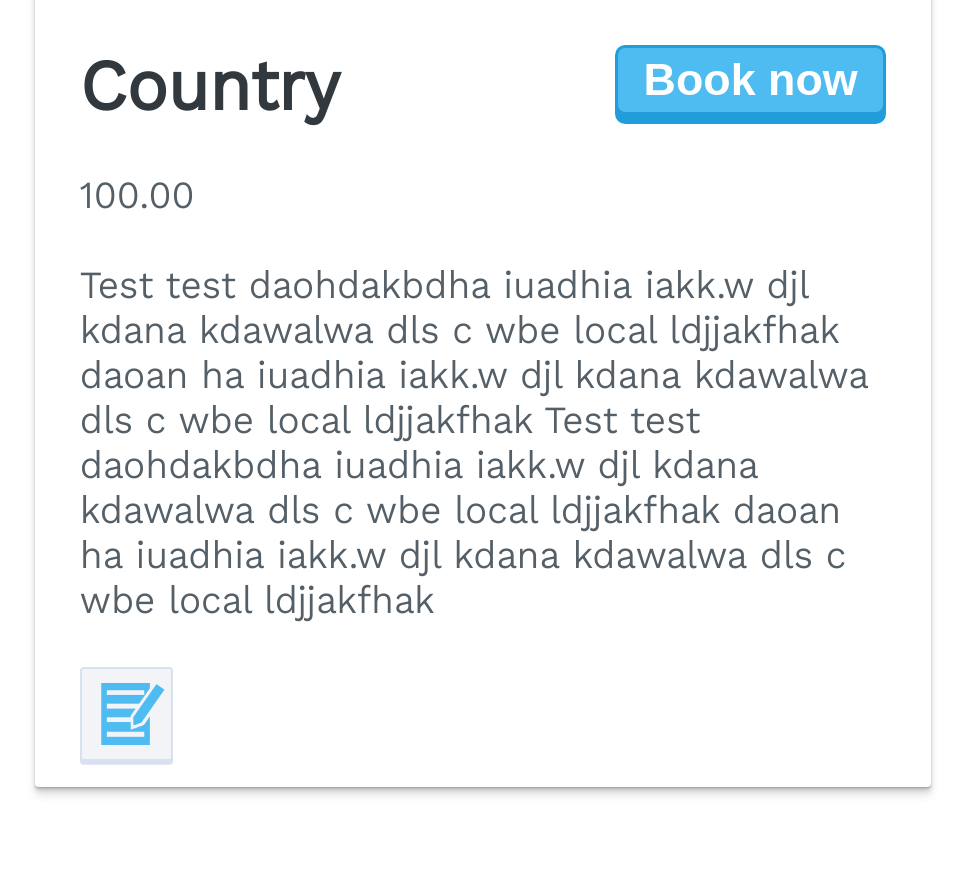
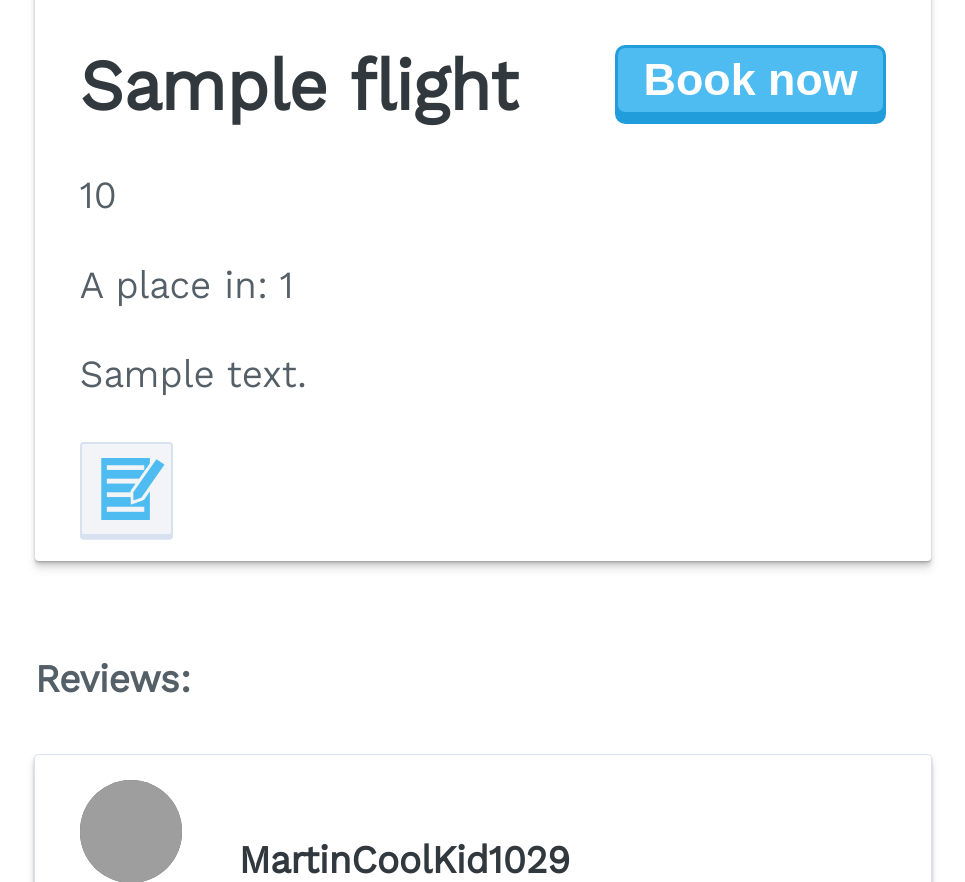
Before and after one commit to Dumbdipshit/QuriousWeb, a PHP site: page /location-page.php?id=1 in a window 1280 px wide. Shown: the part 723-1605 px from the top of the page, without its empty margins (157-1122 px from the left). Run offline with PHP 8.4, Linux system fonts and the light colour scheme; tables that the repository leaves empty or names only in its code hold one stand-in row (values such as "Sample post"); grey boxes are pictures that could not be loaded.

Commit message:
Update
-Added the ability to click the travel options. You cant book flights or write review yet

```diff
--- a/src/css/main.css
+++ b/src/css/main.css
@@ -473,3 +473,11 @@ textarea:focus {
 .padding-bottom{
     padding-bottom: 3vw;
 }
+
+.location-page-button{
+    width: 100%;
+    height: 100%;
+    z-index: 1;
+    cursor: pointer;
+    position: absolute;
+}
--- a/src/index.php
+++ b/src/index.php
@@ -58,12 +58,12 @@
             <div class="website-items-wrap-container">
                 <?php
                     for($i  = 0; $i < count($result); $i++){
+                    $itemId = $result[$i]['id'];
                 ?>
                     <!-- This is the visuals for the content of the website -->
-                    <div class="website-items-container">
+                    <a class="website-items-container" href='location-page.php?id=<?php echo $itemId ?>'>
                         <!-- This is the image for the locations and can be changed -->
                         <img class="items-image" src="assets/images/city.png" alt="city">
-
                             <div class="website-name-and-info-column-container">
                                 <div class="website-items-text-container">
                                     <p class="website-items-travel-to-text">
@@ -86,7 +86,7 @@
                                         </p>
                                 </div>
                             </div>
-                    </div>
+                    </a>
                 <?php
                     }
                 ?>
--- a/src/location-page.php
+++ b/src/location-page.php
@@ -18,7 +18,17 @@
             include ("header.php");
         ?>
     </header>
+    <?php
+        include ("connect.php");
 
+        $db = $conn->prepare('
+            SELECT * FROM Flights WHERE id=' . $_GET["id"] . '
+        ');
+
+        $db->execute();
+
+        $result = $db->fetchAll();
+    ?>
     <main>
         <div class="website-main-column-container">
 
@@ -29,31 +39,41 @@
                 <!-- This container contains the book now button and the location name -->
                 <div class="website-location-row-container">
                     <!-- The location name can change -->
-                    <h1 class="website-location-name">Country</h1>
+                    <h1 class="website-location-name">
+                        <?php echo $result[0]['name'];?>
+                    </h1>
                     <form>
-                        <input class="hide-content" type="number" name="id" value="test">
+                        <input class="hide-content" type="number" name="id" value="<?php echo $result[0]["id"]; ?>">
                         <input class="website-blue-button" type="submit" value="Book now">
                     </form>
                 </div>
                 <!-- This container contains the price to travel to that location -->
                 <div class="website-location-row-container">
                     <!-- The price can change -->
-                    <span class="website-location-light-text">100.00</span>
+                    <span class="website-location-light-text">
+                        <?php echo $result[0]['price'];?>
+                    </span>
+                </div>
+                <!-- This container contains the price to travel to that location -->
+                <div class="website-location-row-container">
+                    <!-- The price can change -->
+                    <p class="website-location-light-text">A place in:
+                        <span>
+                            <?php echo $result[0]['country'];?>
+                        </span>
+                    </p>
                 </div>
                 <!-- This container contains the description to that location -->
                 <div class="website-location-row-container">
                     <!-- The description can chnage -->
                     <p class="website-location-light-text">
-                        Test test daohdakbdha iuadhia iakk.w djl kdana kdawalwa dls c wbe local ldjjakfhak
-                        daoan ha iuadhia iakk.w djl kdana kdawalwa dls c wbe local ldjjakfhak
-                        Test test daohdakbdha iuadhia iakk.w djl kdana kdawalwa dls c wbe local ldjjakfhak
-                        daoan ha iuadhia iakk.w djl kdana kdawalwa dls c wbe local ldjjakfhak
+                        <?php echo $result[0]['description'];?>
                     </p>
                 </div>
                 <!-- This contianer contains the review button -->
                 <div class="website-location-row-container">
                     <form>
-                        <input class="hide-content" type="number" name="id" value="test">
+                        <input class="hide-content" type="number" name="id" value="<?php echo $result[0]["id"]; ?>">
                         <div class="website-button">
                             <input class="website-form-button" type="submit" value="Write review">
                             <img class="website-button-icon" src="assets/images/write blue.png" alt="review icon">
@@ -61,6 +81,9 @@
                     </form>
                 </div>
             </div>
+
+
+
 
             <!-- This is where you display the title of the reviews -->
             <div class="website-location-row-container smaller-width">
```
